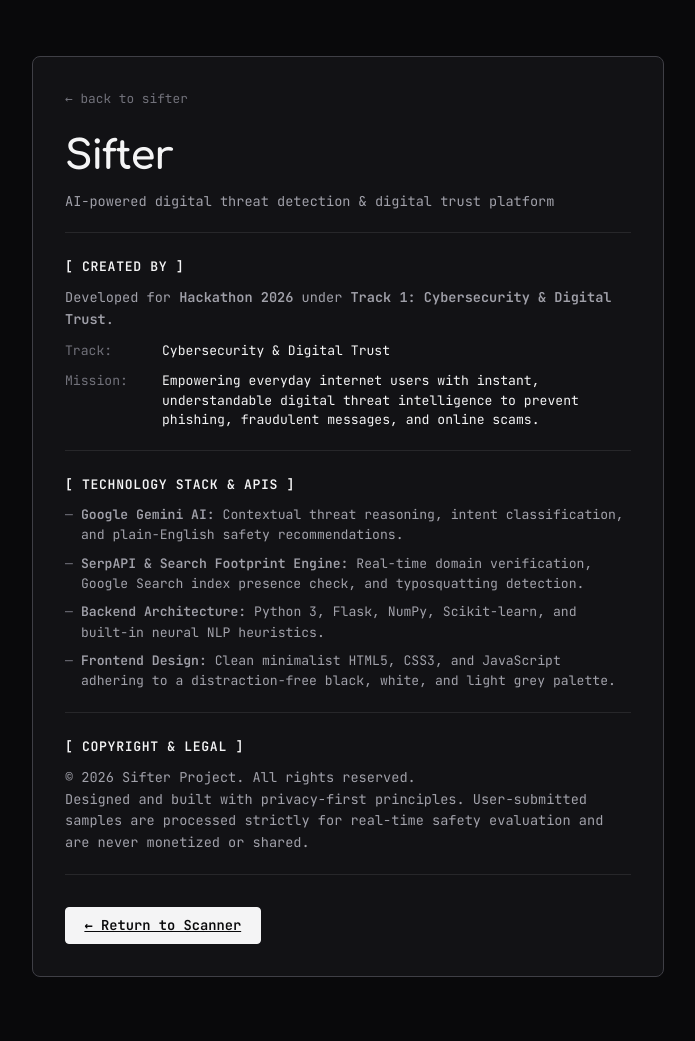
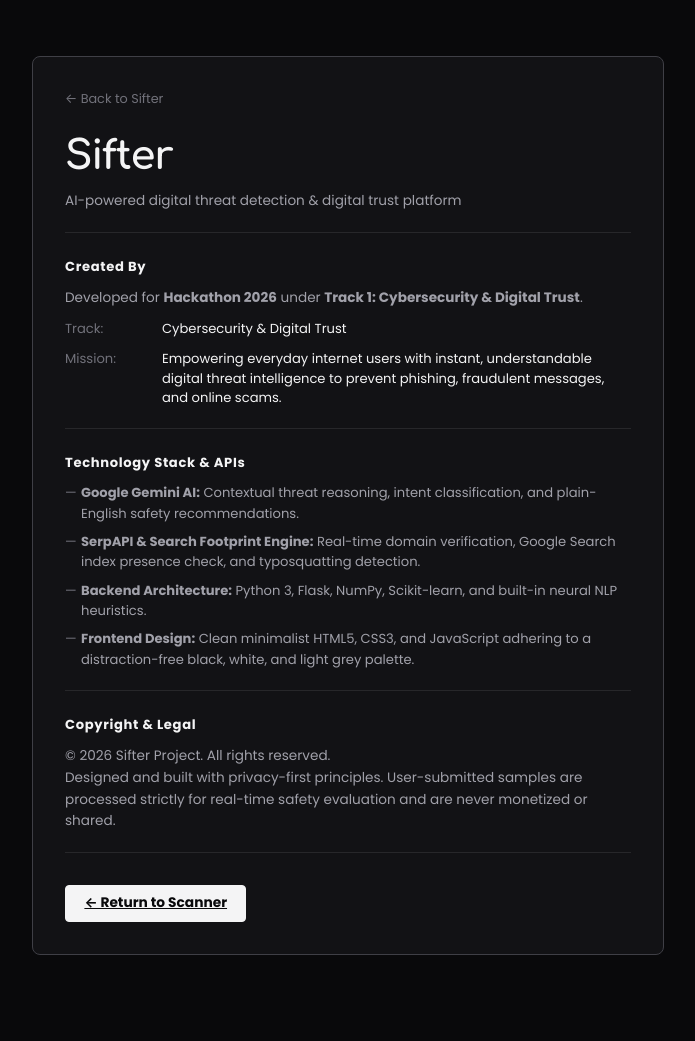
Before and after one commit to Sahu7337/Hacky-Hack, a Flask app: page /about in a window 1280 px wide. Shown: the whole page, without its empty margins (292-987 px from the left). After the commit the page ends 955 px from the top, so only its background shows below. Run offline with Flask 3, Linux system fonts and the light colour scheme.

Commit message:
Apply Poppins font to UI elements, remove brackets across all components, preserve Sifter rounded logo

```diff
--- a/static/css/style.css
+++ b/static/css/style.css
@@ -5,7 +5,8 @@
 
 :root {
     --font-sans: 'Plus Jakarta Sans', -apple-system, BlinkMacSystemFont, "Segoe UI", Roboto, sans-serif;
-    --font-mono: 'JetBrains Mono', ui-monospace, SFMono-Regular, Menlo, monospace;
+    --font-mono: 'Poppins', -apple-system, BlinkMacSystemFont, "Segoe UI", Roboto, sans-serif;
+    --font-poppins: 'Poppins', -apple-system, BlinkMacSystemFont, "Segoe UI", Roboto, sans-serif;
 
     /* Theme: Pure Black, Slate Grey, Crisp White */
     --bg-main: #09090b;
--- a/templates/about.html
+++ b/templates/about.html
@@ -8,19 +8,19 @@
     <link rel="stylesheet" href="{{ url_for('static', filename='css/style.css') }}">
     <link rel="preconnect" href="https://fonts.googleapis.com">
     <link rel="preconnect" href="https://fonts.gstatic.com" crossorigin>
-    <link href="https://fonts.googleapis.com/css2?family=Comfortaa:wght@700&family=Nunito:wght@700;800;900&family=Plus+Jakarta+Sans:wght@400;500;600;700&family=JetBrains+Mono:wght@400;500;600&display=swap" rel="stylesheet">
+    <link href="https://fonts.googleapis.com/css2?family=Comfortaa:wght@700&family=Nunito:wght@700;800;900&family=Poppins:wght@300;400;500;600;700&family=Plus+Jakarta+Sans:wght@400;500;600;700&display=swap" rel="stylesheet">
 </head>
 <body class="theme-dark">
     <main class="main-wrapper about-wrapper">
         <div class="about-card mono">
             <div class="about-header">
-                <a href="/" class="back-link">&larr; back to sifter</a>
+                <a href="/" class="back-link">&larr; Back to Sifter</a>
                 <h1 class="about-title font-rounded">Sifter</h1>
                 <p class="about-tagline">AI-powered digital threat detection & digital trust platform</p>
             </div>
 
             <div class="about-section">
-                <h3 class="about-heading">[ CREATED BY ]</h3>
+                <h3 class="about-heading">Created By</h3>
                 <p class="about-text">
                     Developed for <strong>Hackathon 2026</strong> under <strong>Track 1: Cybersecurity & Digital Trust</strong>.
                 </p>
@@ -35,7 +35,7 @@
             </div>
 
             <div class="about-section">
-                <h3 class="about-heading">[ TECHNOLOGY STACK & APIS ]</h3>
+                <h3 class="about-heading">Technology Stack & APIs</h3>
                 <ul class="about-list">
                     <li><strong>Google Gemini AI:</strong> Contextual threat reasoning, intent classification, and plain-English safety recommendations.</li>
                     <li><strong>SerpAPI & Search Footprint Engine:</strong> Real-time domain verification, Google Search index presence check, and typosquatting detection.</li>
@@ -45,7 +45,7 @@
             </div>
 
             <div class="about-section">
-                <h3 class="about-heading">[ COPYRIGHT & LEGAL ]</h3>
+                <h3 class="about-heading">Copyright & Legal</h3>
                 <p class="about-text">
                     &copy; 2026 Sifter Project. All rights reserved.<br>
                     Designed and built with privacy-first principles. User-submitted samples are processed strictly for real-time safety evaluation and are never monetized or shared.
```
Also changed, not shown: static/js/main.js (+6 -6 lines), templates/index.html (+11 -11 lines).
